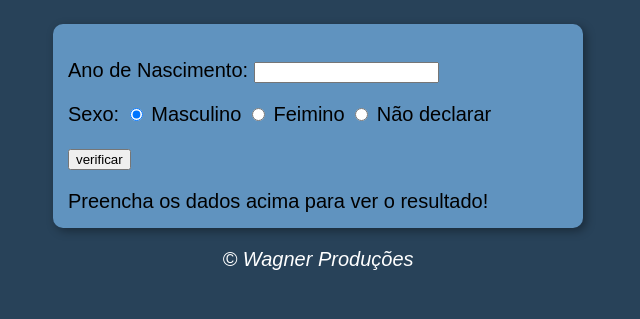
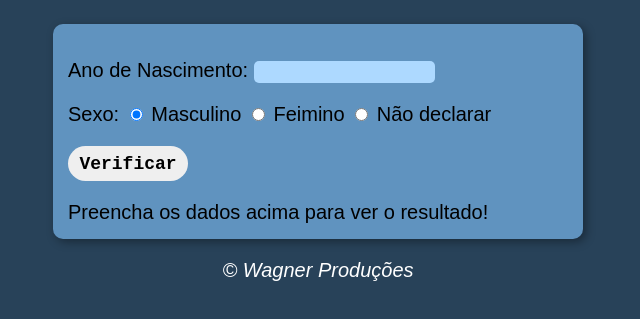
Before and after one commit to wagner-guedes-dev/identificador-de-idade, a plain HTML site: page index.html in a window 1280 px wide. Shown: the part 75-394 px from the top of the page, without its empty margins (322-962 px from the left). Drawn offline with Linux system fonts and the light colour scheme.

Commit message:
update style

```diff
--- a/index.html
+++ b/index.html
@@ -5,7 +5,7 @@
     <meta http-equiv="X-UA-Compatible" content="IE=edge">
     <meta name="viewport" content="width=device-width, initial-scale=1.0">
     <title>Verificador de Idade</title>
-    <link rel="stylesheet" href="estilo.css">
+    <link rel="stylesheet" href="style.css">
 </head>
 <body>
     <header>
@@ -27,7 +27,7 @@
                 <label for="fem">Não declarar</label>
             </p>
             <p>
-                <input type="button" value="verificar" onclick="verificar()">
+                <input type="button" value="Verificar" id="verificar" onclick="verificar()" title="click aqui para verificar">
             </p>
         </div>
         <div id="res">
--- a/script.js
+++ b/script.js
@@ -59,7 +59,9 @@ function verificar(){
                 img.setAttribute('src', 'f_idosa.png')
             }
         }else{
+            vida = 'sexo nâo declarado'
             genero = "gênero não declarado"
+
         }
         res.style.textAlign = "center"
         res.innerHTML = `Detectamos ${vida} com ${idade} anos.`
--- a/estilo.css
+++ b/style.css
@@ -16,7 +16,23 @@ section {
     margin: auto;
     box-shadow: 3px 3px 10px rgba(0, 0, 0, 0.363);
 }
-
+#txtano{
+    border-radius: 5px;
+    background-color: #add9ff;
+    border: 0;
+    height: 20px;
+}
+#verificar{
+    font-family: monospace;
+    font-weight: bold;
+    width: 120px;
+    text-align: center;
+    height: 35px;
+    border-radius: 20px;
+    border: 0;
+    cursor: pointer;
+    font-size: 18px;
+}
 footer {
     color: white;
     text-align: center;
```
